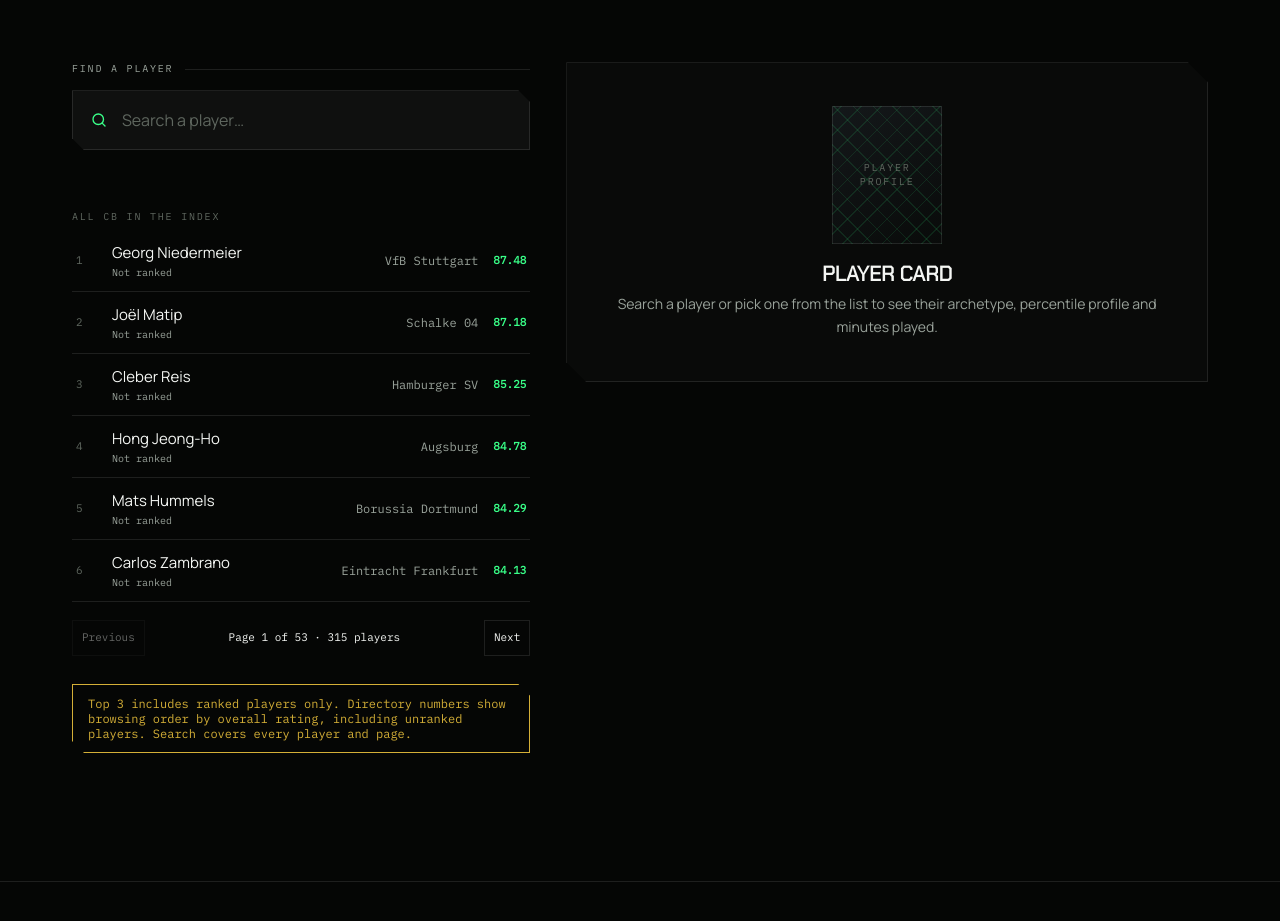
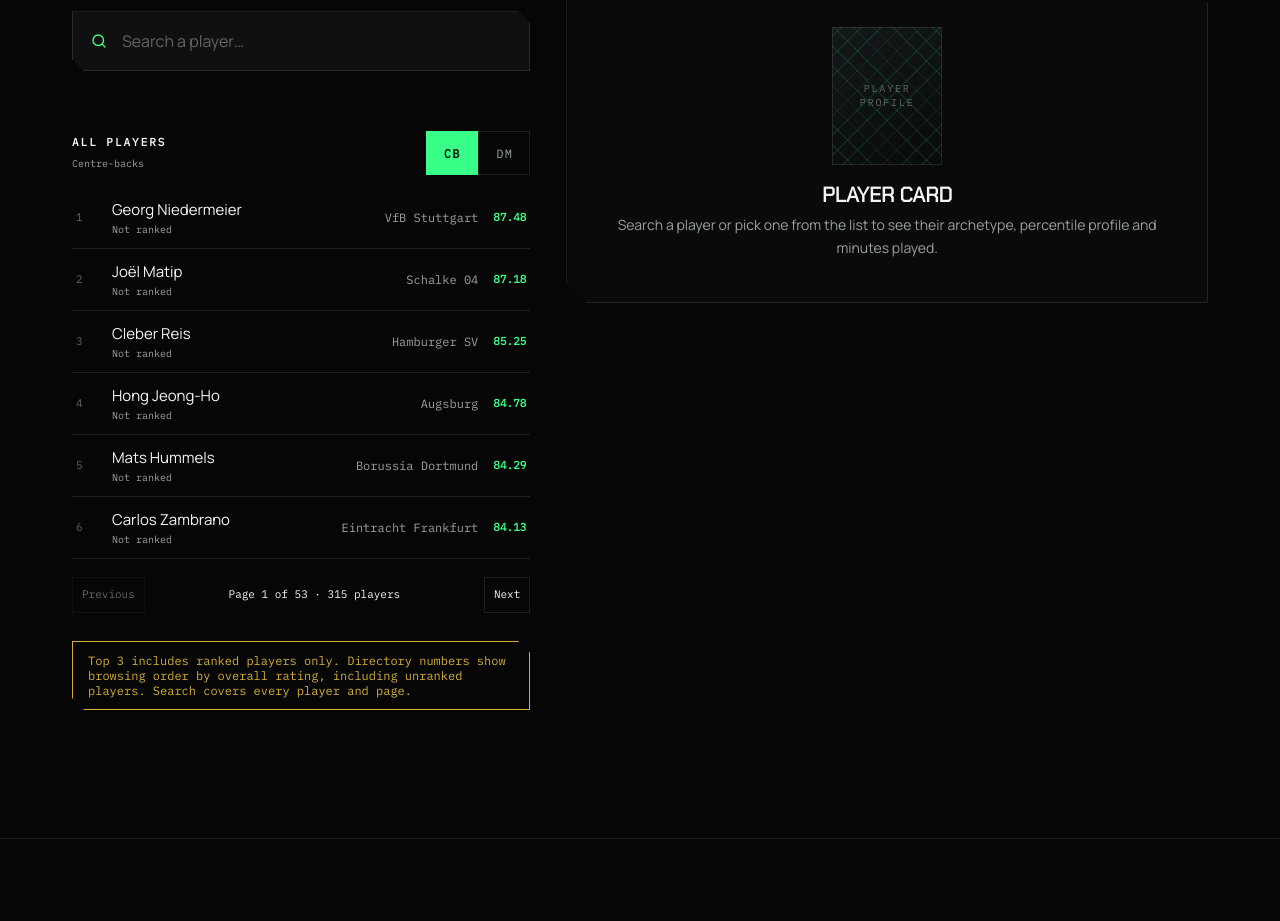
Before and after one commit to Sports-Analytics-Club-at-UTD/Soccer-Impact-Engine-Index, a React (Vite) app in the folder frontend/: page / in a window 1280 px wide. Shown: the part 3820-4741 px from the top of the page. Built offline with nearby package versions, Linux system fonts and the light colour scheme.

Commit message:
Add visible CB and DM position toggle to player index

```diff
--- a/frontend/package.json
+++ b/frontend/package.json
@@ -23,6 +23,7 @@
   },
   "devDependencies": {
     "@vitejs/plugin-react": "^4.3.4",
+    "jsdom": "^30.1.3",
     "vite": "^5.4.11",
     "vite-plugin-singlefile": "^2.0.3"
   }
--- a/frontend/src/components/Search.jsx
+++ b/frontend/src/components/Search.jsx
@@ -53,6 +53,15 @@ export default function Search({ players = [], loaded = false, error = "", onRet
   useEffect(() => { setPage(1); }, [pos, players]);
   const { matches, didYouMean } = useMemo(() => search(q, players), [q, players]);
 
+  const switchPosition = (position) => {
+    setPos(position);
+    setPage(1);
+    setQ("");
+    setSelected(null);
+    setOpen(false);
+    setHi(-1);
+  };
+
   const pick = (p) => {
     setSelected(p);
     setPos(p.position);
@@ -101,12 +110,6 @@ export default function Search({ players = [], loaded = false, error = "", onRet
         {error && <div role="alert"><p>We couldn’t load the player ratings.</p><button type="button" className="btn btn-ghost" style={{ marginTop: 12 }} onClick={onRetry}>Try again</button></div>}
         {!loaded && !error && <p role="status">Loading player ratings…</p>}
         {loaded && !error && <>
-        <div className="tabs mono reveal" role="tablist" aria-label="Position">
-          {POSITIONS.map((p) => (
-            <button key={p} type="button" role="tab" aria-selected={pos === p} onClick={() => setPos(p)}>{p === "DM" ? "MID" : p}</button>
-          ))}
-        </div>
-
         <div className="sub-label mono t10 up reveal">Top 3 · {pos === "CB" ? "Centre-backs" : "Midfielders"}</div>
         <div className="top3">
           {top3.map((p, i) => (
@@ -156,7 +159,18 @@ export default function Search({ players = [], loaded = false, error = "", onRet
             </div>
 
             <div className="browse">
-              <div className="mono t10 up dim" style={{ marginBottom: 6 }}>All {pos === "DM" ? "MID" : pos} in the index</div>
+              <div className="directory-heading">
+                <div>
+                  <h3 className="mono t11 up">All Players</h3>
+                  <p className="mono t10 mute">{pos === "CB" ? "Centre-backs" : "Defensive midfielders"}</p>
+                </div>
+                <div className="position-toggle mono" role="group" aria-label="Player directory position">
+                  {POSITIONS.map((position) => (
+                    <button key={position} type="button" aria-pressed={pos === position}
+                            onClick={() => switchPosition(position)}>{position}</button>
+                  ))}
+                </div>
+              </div>
               {directory.map((p, i) => (
                 <button key={p.id} type="button" className={`browse-row ${selected?.id === p.id ? "on" : ""}`} onClick={() => pick(p)}>
                   <span className="n mono t11" aria-label={`Browse position ${pageStart + i + 1}`}>{pageStart + i + 1}</span>
--- a/frontend/src/styles.css
+++ b/frontend/src/styles.css
@@ -306,6 +306,13 @@ main, footer { overflow-x: clip; }
 .browse-row:hover, .browse-row.on { background: var(--surface); padding-left: 12px; }
 .browse-row .n { width: 22px; color: var(--dim); }
 .browse-row .nm { flex: 1; min-width: 0; font-size: 15px; font-weight: 500; }
+.directory-heading { display: flex; flex-wrap: wrap; align-items: center; justify-content: space-between; gap: 12px; margin-bottom: 12px; }
+.directory-heading p { margin-top: 6px; }
+.position-toggle { display: inline-flex; flex-shrink: 0; box-shadow: inset 0 0 0 1px var(--line); }
+.position-toggle button { min-width: 52px; min-height: 44px; padding: 10px 14px; font-size: 12px; letter-spacing: 0.12em; color: var(--mute); }
+.position-toggle button + button { border-left: 1px solid var(--line); }
+.position-toggle button[aria-pressed="true"] { background: var(--a1); color: var(--on-a1); font-weight: 700; }
+.position-toggle button:focus-visible { position: relative; z-index: 1; }
 .directory-status { display: block; color: var(--mute); font-size: 10px; margin-top: 3px; }
 .browse-row .tm { color: var(--mute); font-size: 12px; display: none; }
 @media (min-width: 420px) { .browse-row .tm { display: inline; } }
```
Also changed, not shown: frontend/tests/suiteInventory.json (+4 -2 lines), 2 other files (tests, documents, lock files or other folders).
